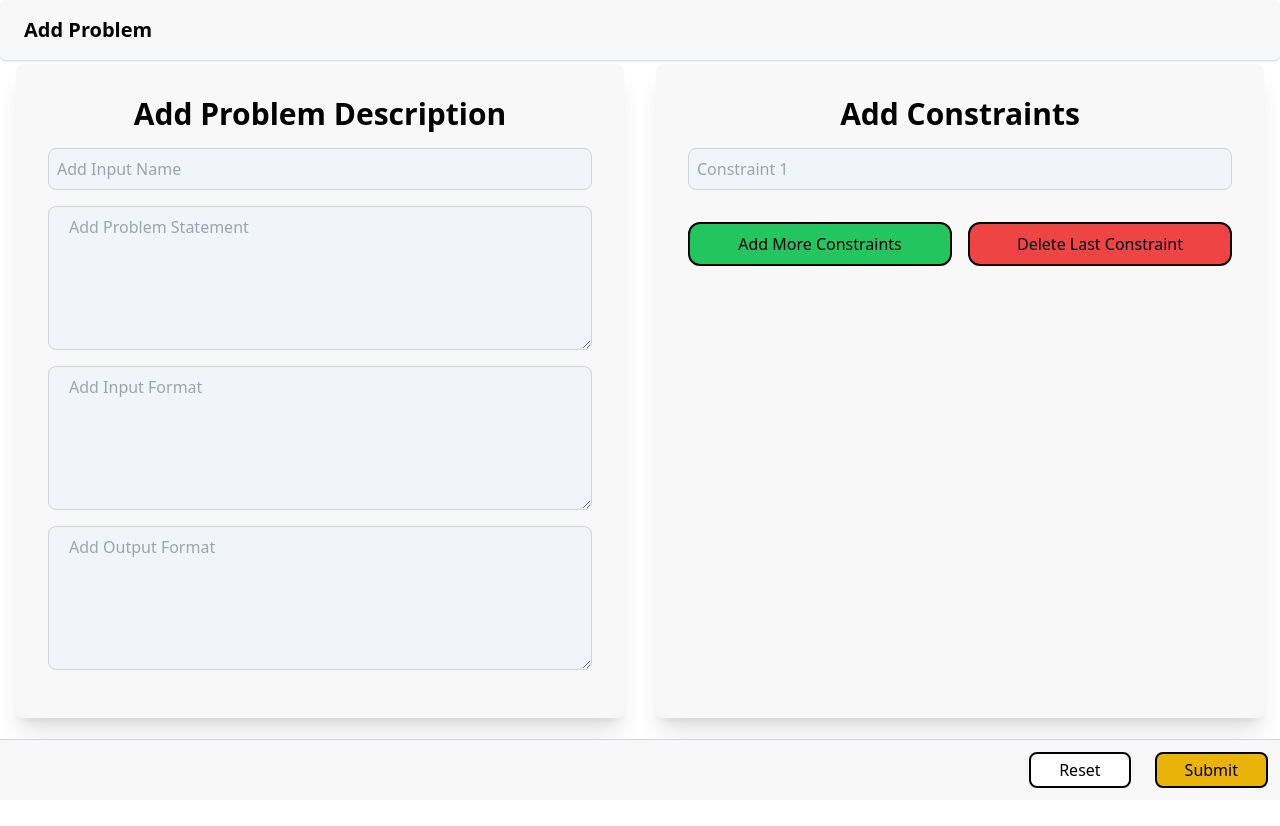
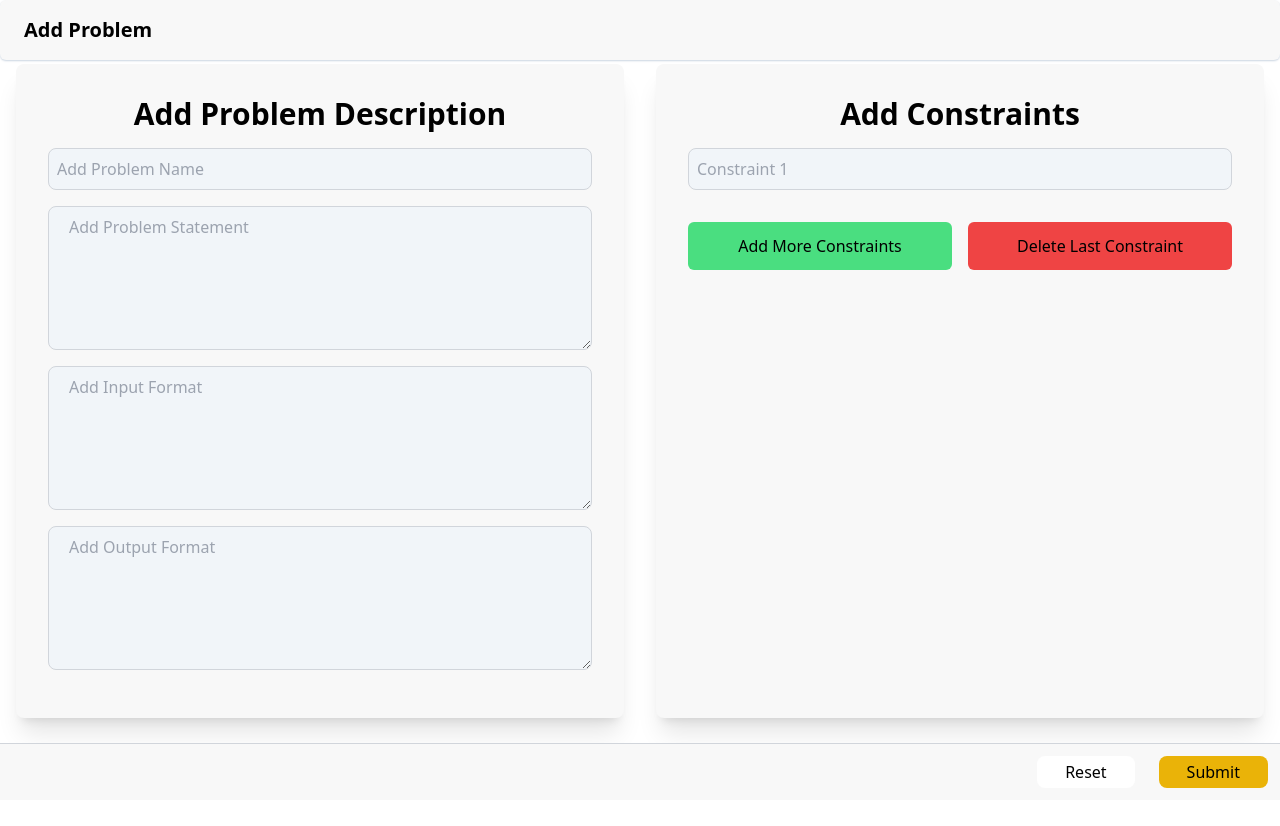
Before and after one commit to Kunal-0919/Online-Judge, a React (Vite) app in the folder frontend/: page /addproblem in a window 1280 px wide. Shown: the top 826 px of the page. Built offline with nearby package versions, Linux system fonts and the light colour scheme.

Commit message:
minor changes

```diff
--- a/frontend/src/components/BottomNavAddProblem.jsx
+++ b/frontend/src/components/BottomNavAddProblem.jsx
@@ -9,13 +9,13 @@ function BottomNavAddProblem({ onReset, onSubmit }) {
     >
       <button
         onClick={onReset}
-        className="bg-white font-sans text-black px-7 py-1 transition duration-200 hover:shadow-2xl hover:rounded-full rounded-lg border-black border-2"
+        className="bg-white font-sans text-black px-7 py-1 transition duration-200 hover:shadow-2xl hover:rounded-full rounded-lg border-black border-1"
       >
         Reset
       </button>
       <button
         onClick={onSubmit}
-        className="bg-yellow-500 font-sans ml-6 text-black px-7 py-1 transition duration-200 hover:shadow-2xl hover:rounded-full rounded-lg border-black border-2"
+        className="bg-yellow-500 font-sans ml-6 text-black px-7 py-1 transition duration-200 hover:shadow-2xl hover:rounded-full rounded-lg border-black border-1"
       >
         Submit
       </button>
--- a/frontend/src/components/addProblem.jsx
+++ b/frontend/src/components/addProblem.jsx
@@ -66,7 +66,7 @@ function AddProblemPage() {
               name="input_name"
               id="input_name"
               className="block p-2 border border-gray-300 mb-4 w-full bg-slate-100 font-sans text-black rounded-lg"
-              placeholder="Add Input Name"
+              placeholder="Add Problem Name"
               value={problem_name}
               onChange={(e) => setProblemName(e.target.value)}
             />
@@ -112,13 +112,13 @@ function AddProblemPage() {
             <div className="flex space-x-4 mt-8">
               <button
                 onClick={handleAddConstraint}
-                className="block w-full border-2 border-black font-sans bg-green-500 text-black p-2 rounded-xl transition duration-200 hover:shadow-lg hover:shadow-black hover:rounded-full"
+                className="block w-full border-1 border-black font-sans bg-green-400 text-black px-2 py-3 rounded-md transition duration-200 hover:shadow-md  hover:shadow-black hover:rounded-full"
               >
                 Add More Constraints
               </button>
               <button
                 onClick={handleDeleteLastConstraint}
-                className="block w-full border-2 border-black font-sans bg-red-500 text-black p-2 rounded-xl transition duration-200 hover:shadow-lg hover:shadow-black hover:rounded-full"
+                className="block w-full border-1 border-black font-sans bg-red-500 text-black px-2 py-3 rounded-md transition duration-200 hover:shadow-md  hover:shadow-black hover:rounded-full"
               >
                 Delete Last Constraint
               </button>
```
